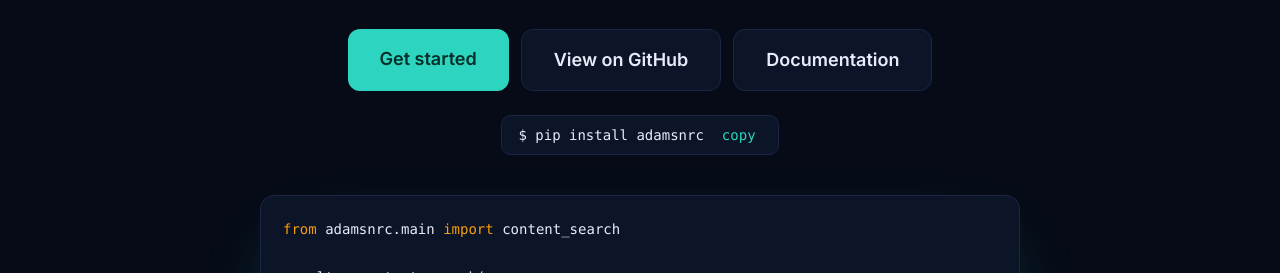
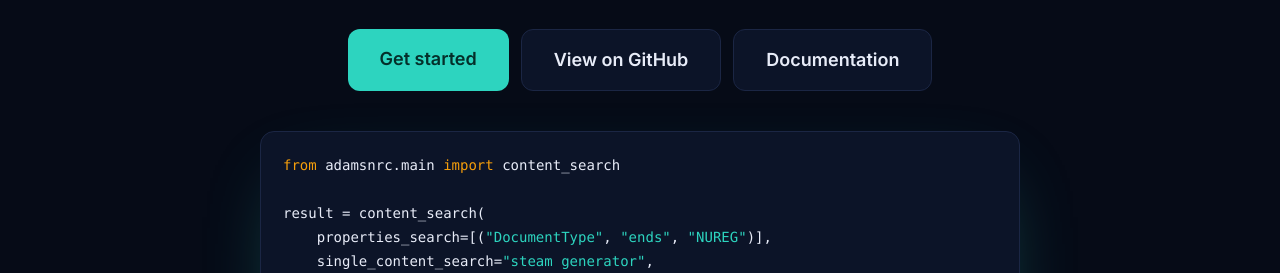
Before and after one commit to maxoliverbr/adamsnrc, a plain HTML site: page landing/index.html in a window 1280 px wide. Shown: the part 515-788 px from the top of the page. Drawn offline with Linux system fonts and the light colour scheme.

Commit message:
chore: drop PyPI publishing (workflows, build job, landing install box)

```diff
--- a/landing/index.html
+++ b/landing/index.html
@@ -25,8 +25,6 @@ h1 span{background:linear-gradient(90deg,var(--a) 10%,#a3b84a 50%,var(--b));-web
 .btn{padding:12px 22px;border-radius:10px;font-weight:600;border:1px solid var(--line);background:var(--card);transition:transform .15s}
 .btn:hover{transform:translateY(-2px)}
 .btn.p{background:var(--a);color:#042f2a;border:0}.btn{border-radius:12px;padding:16px 32px;font-size:18px}
-.pip{display:inline-flex;gap:12px;align-items:center;padding:10px 16px;border:1px solid var(--line);border-radius:10px;background:var(--card);font:14px ui-monospace,Menlo,monospace}
-.pip button{border:0;background:none;color:var(--a);cursor:pointer;font:inherit}
 pre{margin:0;padding:22px;background:var(--card);border:1px solid var(--line);border-radius:14px;overflow:auto;font:14px/1.7 ui-monospace,Menlo,monospace;text-align:left}
 .k{color:var(--b)}.s{color:var(--a)}.c{color:var(--mut)}
 .code{max-width:760px;margin:40px auto 0;box-shadow:0 30px 80px -30px color-mix(in srgb,var(--a) 40%,transparent)}
@@ -49,7 +47,6 @@ footer{border-top:1px solid var(--line);padding:28px 0;color:var(--mut);font-siz
 <h1>NRC nuclear documents, <span>one function call away.</span></h1>
 <p>A typed, validated Python client for the NRC ADAMS API. NUREGs, letters, inspection reports and Part 21 notices — searched in minutes.</p>
 <div class="cta"><a class="btn p" href="#start">Get started</a><a class="btn" href="https://github.com/maxoliverbr/adamsnrc">View on GitHub</a><a class="btn" href="docs/">Documentation</a></div>
-<div class="pip"><span>$ pip install adamsnrc</span><button onclick="navigator.clipboard.writeText('pip install adamsnrc');this.textContent='copied'">copy</button></div>
 <pre class="code"><span class="k">from</span> adamsnrc.main <span class="k">import</span> content_search
 
 result = content_search(
@@ -87,7 +84,7 @@ export ADAMS_LOG_LEVEL=<span class="s">INFO</span></pre>
 </div>
 </section>
 
-<footer><span>MIT licensed · by Max Oliver</span><span><a href="docs/">Docs</a> · <a href="https://pypi.org/project/adamsnrc/">PyPI</a> · <a href="https://github.com/maxoliverbr/adamsnrc">GitHub</a></span></footer>
+<footer><span>MIT licensed · by Max Oliver</span><span><a href="docs/">Docs</a> · <a href="https://github.com/maxoliverbr/adamsnrc">GitHub</a></span></footer>
 </div>
 </body>
 </html>
```
Also changed, not shown: 3 other files.
